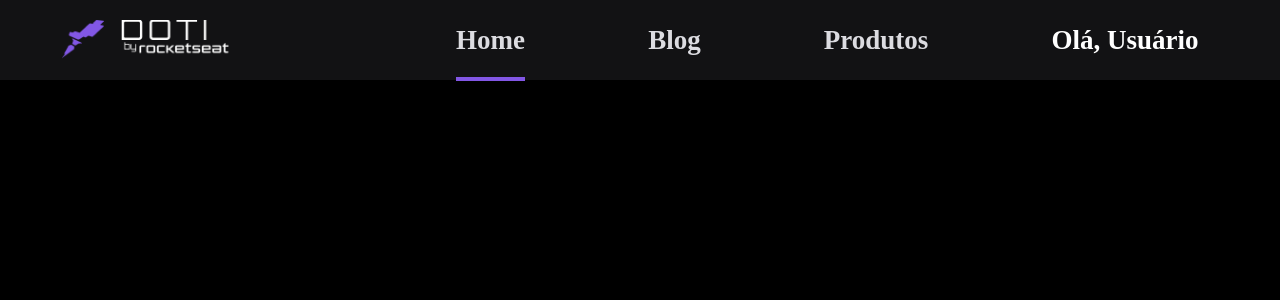
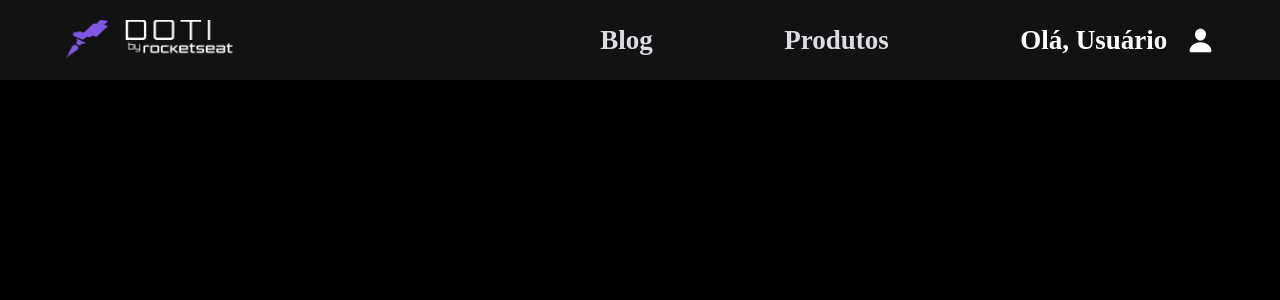
Before and after one commit to laradepaula21/doti-case, a React (Vite) app: page /home in a window 1280 px wide. Shown: the top 300 px of the page. Built offline with nearby package versions, Linux system fonts and the light colour scheme.

Commit message:
feat: sign-up

```diff
--- a/package.json
+++ b/package.json
@@ -12,6 +12,7 @@
   "dependencies": {
     "@ant-design/icons": "^5.1.0",
     "antd": "^5.5.0",
+    "dotenv": "^16.0.3",
     "react": "^18.2.0",
     "react-dom": "^18.2.0",
     "styled-components": "^4.1.3"
--- a/src/App.jsx
+++ b/src/App.jsx
@@ -2,7 +2,7 @@ import { BrowserRouter, Route, Routes } from 'react-router-dom';
 import Home from './pages/Home';
 import Blog from './pages/Blog';
 import Products from './pages/Products';
-import SignUp from './pages/Sign/SignUpPage';
+import SignUp from './pages/SignUpPage';
 
 export default function App() {
   return (
--- a/src/components/Header.jsx
+++ b/src/components/Header.jsx
@@ -9,15 +9,12 @@ export default function Header({underline}) {
     return (
         <StyledHeader>
             <img src={logoDoti} alt="logoDoti" />
-            <h1 className={underline == "home" ? "underline" : ""}
-            onClick={() => navigate("/home")}
-            >Home</h1>
-            <h1 className={underline == "blog" ? "underline" : ""}
-            onClick={() => navigate("/blog")}
-            >Blog</h1>
-            <h1 className={underline == "products" ? "underline" : ""}
-            onClick={() => navigate("/produtos")}
-            >Produtos</h1>
+            {underline == "home" ? <StyledUnderline></StyledUnderline> :
+            <h1 onClick={() => navigate("/home")}>Home</h1>}
+            {underline == "blog" ? <StyledUnderline></StyledUnderline> :
+            <h1 onClick={() => navigate("/blog")}>Blog</h1>}
+            {underline == "produtos" ? <StyledUnderline></StyledUnderline> :
+            <h1 onClick={() => navigate("/produtos")}>Produtos</h1>}
             <div>
                 <h2>Olá, Usuário</h2>
                 <ion-icon name="person"></ion-icon>
@@ -62,16 +59,6 @@ const StyledHeader = styled.div`
     h1:hover::after {
         width: 100%;
     }
-    .underline::after {
-        content: '';
-        display: block;
-        width: 100%;
-        height: 4px;
-        background-color: #8257E5;
-        position: absolute;
-        bottom: -27px;
-        left: 0;
-    }
     div {
         display: flex;
         align-items: center;
@@ -86,3 +73,16 @@ const StyledHeader = styled.div`
         }
     }
 `
+
+const StyledUnderline = styled.h1`
+    ::after {
+        content: '';
+        display: block;
+        width: 100%;
+        height: 4px;
+        background-color: #8257E5;
+        position: absolute;
+        bottom: -27px;
+        left: 0;
+    }
+`
--- a/src/pages/Products.jsx
+++ b/src/pages/Products.jsx
@@ -3,7 +3,7 @@ import Header from "../components/Header";
 export default function Products() {
     return (
     <>
-        <Header underline="products"></Header>
+        <Header underline="produtos"></Header>
     </>
     )
 }
--- a/src/pages/Sign/SignUpPage.jsx
+++ b/src/pages/SignUpPage.jsx
@@ -10,6 +10,8 @@ export default function SignUp() {
     const [confirmedPasswordVisible, setConfirmedPasswordVisible] = useState(false);
     const [form, setForm] = useState({name: "", email: "", password: "",
     confirmedPassword: "", adress: ""})
+
+
 
     function handleForm(e) {
         e.preventDefault();
```
Also changed, not shown: 2 other files (tests, documents, lock files or other folders).
